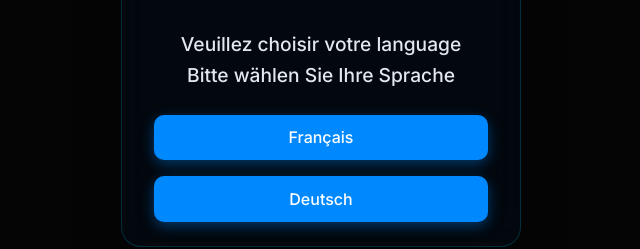
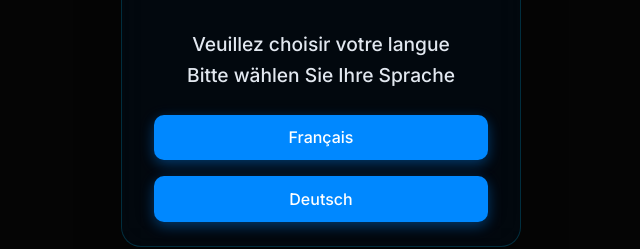
Before and after one commit to corvinschilling/multipage-form-app, a website: page public/index.html in a window 1280 px wide. Shown: the part 361-610 px from the top of the page, 319-959 px from the left. Drawn offline with Linux system fonts and the light colour scheme.

Commit message:
final8.3

```diff
--- a/public/index.html
+++ b/public/index.html
@@ -27,8 +27,8 @@
         <!-- Language Selection Router -->
         <div id="language-selection">
             <h2 style="text-align: center; margin-bottom: 1.5rem; font-size: 1.2rem; line-height: 1.6;">
-                <p>Veuillez choisir votre language</p>
-                <p>Bitte wählen Sie Ihre Sprache</p>
+                Veuillez choisir votre langue<br>
+                Bitte wählen Sie Ihre Sprache
             </h2>
             <div style="display: flex; gap: 1rem; justify-content: center; flex-direction: column;">
                 <a href="fr.html" class="btn btn-primary" style="text-decoration: none; width: 100%;">Français</a>
```
